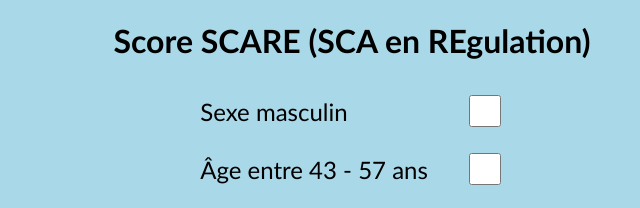
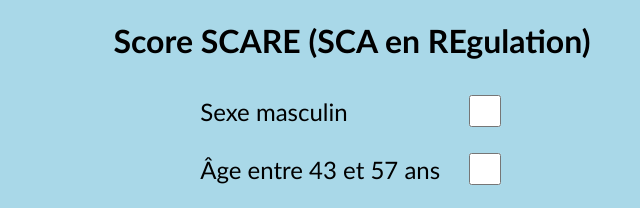
Before and after one commit to maximilienlemoine/scare, a plain HTML site: page index.html in a window 1280 px wide. Shown: the top 208 px of the page, 288-928 px from the left. Drawn offline with Linux system fonts and the light colour scheme.

```diff
--- a/index.html
+++ b/index.html
@@ -15,7 +15,7 @@
             <td><input type="checkbox" name="sex" id="sex" data-data="10"></td>
         </tr>
         <tr>
-            <td><label for="age-43">Âge entre 43 - 57 ans</label></td>
+            <td><label for="age-43">Âge entre 43 et 57 ans</label></td>
             <td><input type="checkbox" name="age-bottom" id="age-43" data-data="13"><br></td>
         </tr>
         <tr>
```
